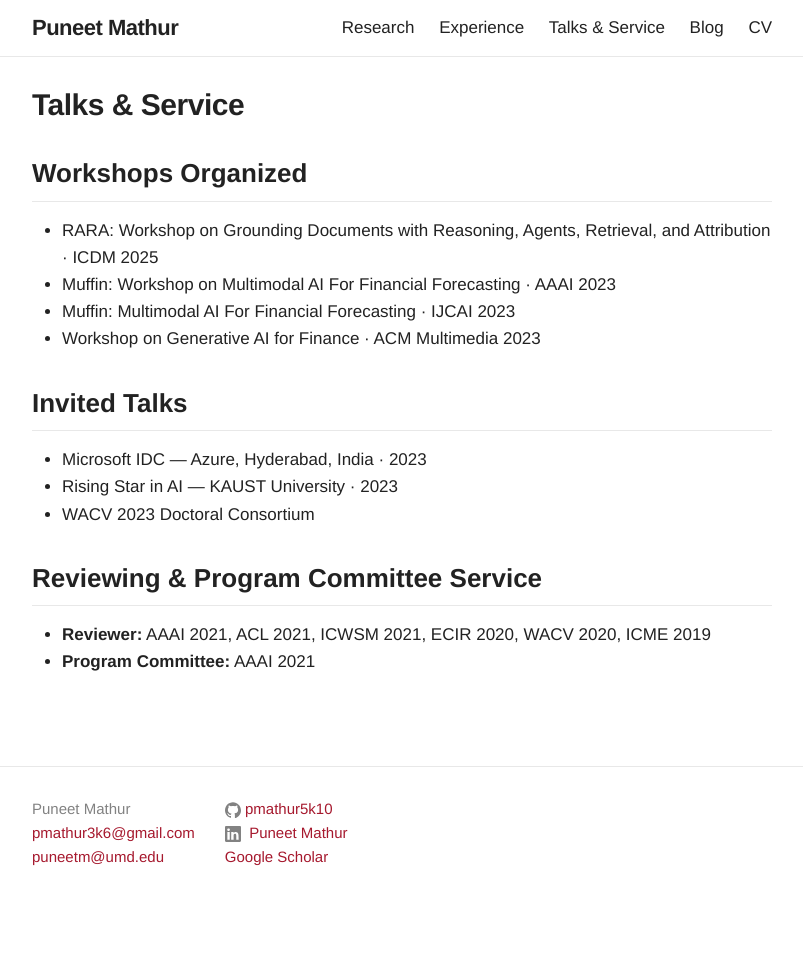
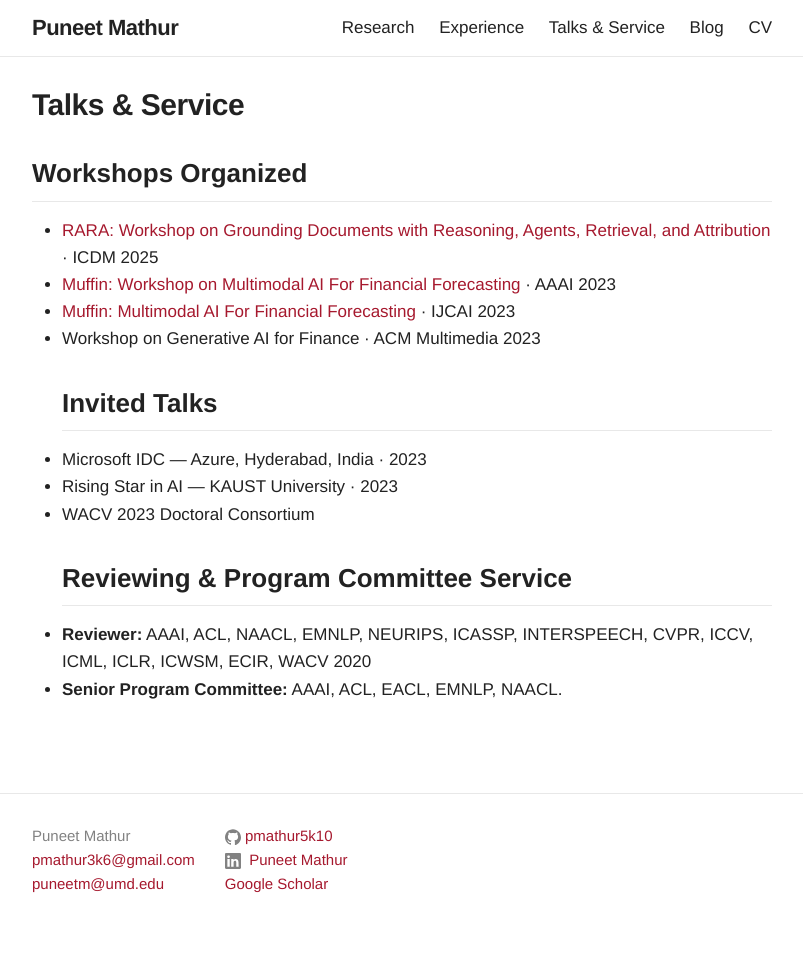
Before and after one commit to theMADAIguy/theMADAIguy.github.io, a Jekyll site: the page built from _pages/talks.md, in a window 1280 px wide. Shown: the whole page, without its empty margins (238-1041 px from the left). Built offline with Jekyll 4.4.1, drawn with Linux system fonts in a browser that asks for light colours; before the commit the page ends 929 px from its top, so only the background shows below that.

Commit message:
Update talks.md

```diff
--- a/_pages/talks.md
+++ b/_pages/talks.md
@@ -4,21 +4,15 @@
 permalink: /talks/
 order: 3
 ---
-
 ## Workshops Organized
-
-* RARA: Workshop on Grounding Documents with Reasoning, Agents, Retrieval, and Attribution &middot; ICDM 2025
-* Muffin: Workshop on Multimodal AI For Financial Forecasting &middot; AAAI 2023
-* Muffin: Multimodal AI For Financial Forecasting &middot; IJCAI 2023
+* [RARA: Workshop on Grounding Documents with Reasoning, Agents, Retrieval, and Attribution](https://raraworkshop.github.io/) &middot; ICDM 2025
+* [Muffin: Workshop on Multimodal AI For Financial Forecasting](https://muffin-aaai23.github.io/) &middot; AAAI 2023
+* [Muffin: Multimodal AI For Financial Forecasting](https://finnlp-muffin-ijcai23.github.io/) &middot; IJCAI 2023
 * Workshop on Generative AI for Finance &middot; ACM Multimedia 2023
-
 ## Invited Talks
-
 * Microsoft IDC &mdash; Azure, Hyderabad, India &middot; 2023
 * Rising Star in AI &mdash; KAUST University &middot; 2023
 * WACV 2023 Doctoral Consortium
-
 ## Reviewing &amp; Program Committee Service
-
-* **Reviewer:** AAAI 2021, ACL 2021, ICWSM 2021, ECIR 2020, WACV 2020, ICME 2019
-* **Program Committee:** AAAI 2021
+* **Reviewer:** AAAI, ACL, NAACL, EMNLP, NEURIPS, ICASSP, INTERSPEECH, CVPR, ICCV, ICML, ICLR, ICWSM, ECIR, WACV 2020
+* **Senior Program Committee:** AAAI, ACL, EACL, EMNLP, NAACL.
```
